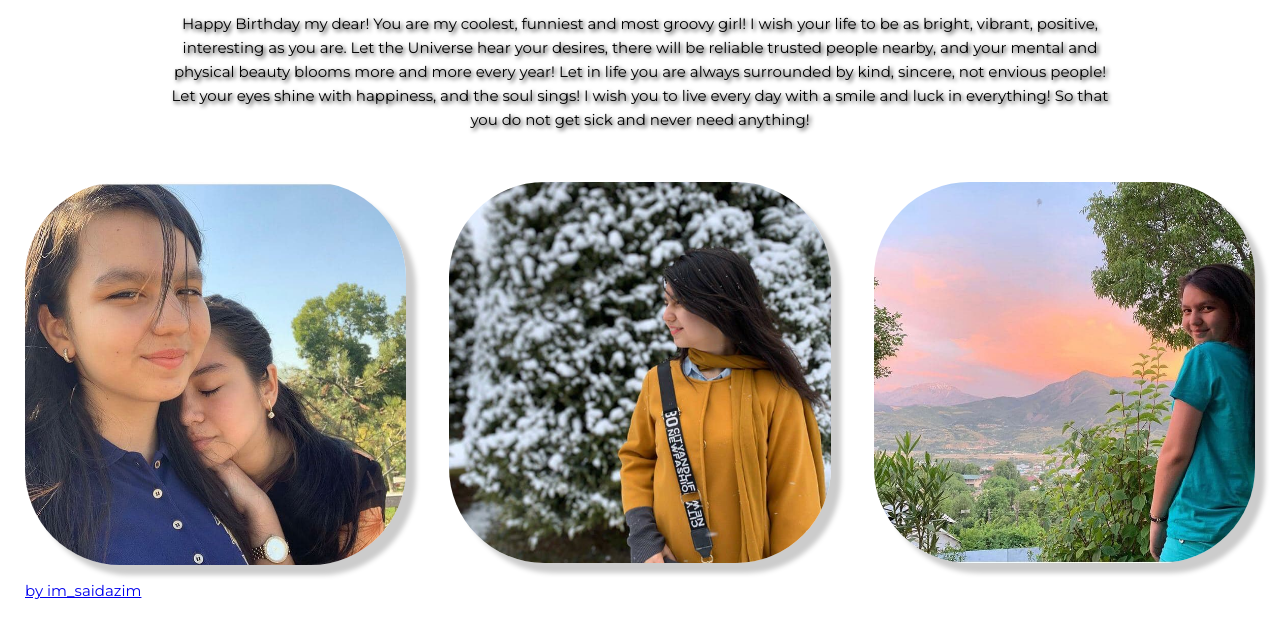
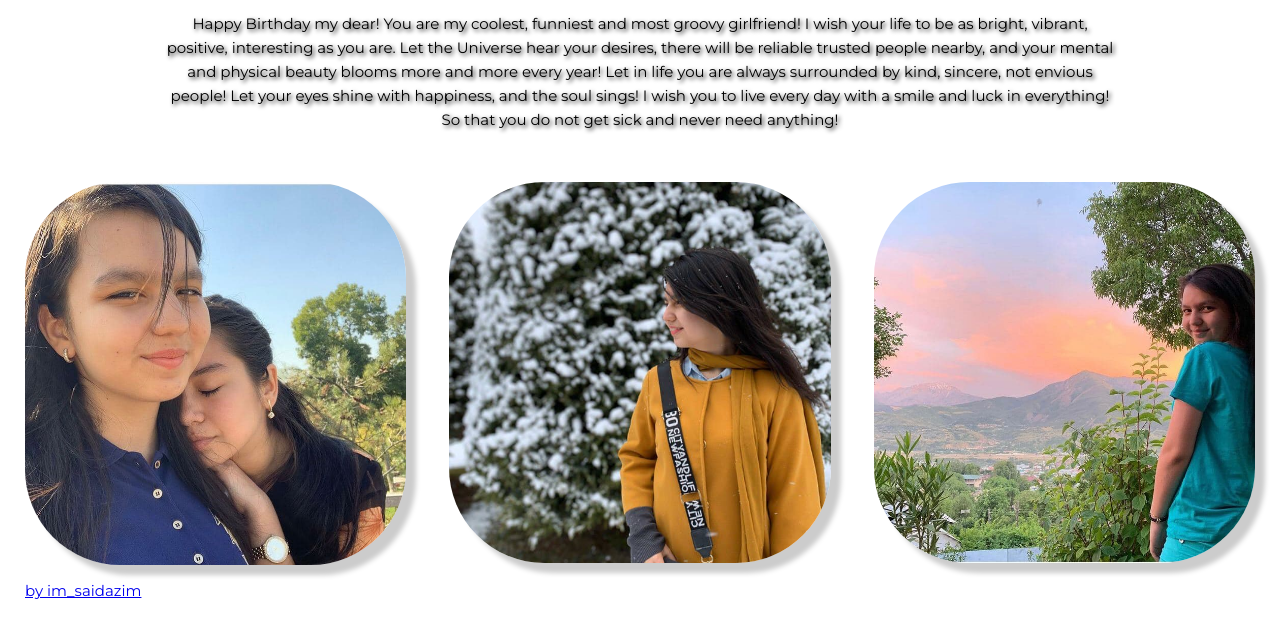
Before and after one commit to dilsora/mybirthday, a plain HTML site: page index.html in a window 1280 px wide. Shown: the part 176-800 px from the top of the page. Drawn offline with Linux system fonts and the light colour scheme.

Commit message:
Update index.html

```diff
--- a/index.html
+++ b/index.html
@@ -16,7 +16,7 @@
         <h3 class="section__suptitle">Happy Birthday!<span><img src="images/blog/4.png" alt="" style="height: 40px; width: 40px; margin-left: 10px; padding-top: 5px;"></span></h3>
         <h3 class="section__suptitle">Bakhtiyorova Dilsora</h3>
         <h2 class="section__title">17.12.2020</h2>
-        <p>Happy Birthday my dear! You are my  coolest, funniest and most groovy girl! I wish your life to be as bright, vibrant, positive, interesting as you are. Let the Universe hear your desires, there will be reliable trusted people nearby, and your mental and physical beauty blooms more and more every year! Let in life you are always surrounded by kind, sincere, not envious people! Let your eyes shine with happiness, and the soul sings! I wish you to live every day with a smile and luck in everything! So that you do not get sick and never need anything!</p>
+        <p>Happy Birthday my dear! You are my  coolest, funniest and most groovy girlfriend! I wish your life to be as bright, vibrant, positive, interesting as you are. Let the Universe hear your desires, there will be reliable trusted people nearby, and your mental and physical beauty blooms more and more every year! Let in life you are always surrounded by kind, sincere, not envious people! Let your eyes shine with happiness, and the soul sings! I wish you to live every day with a smile and luck in everything! So that you do not get sick and never need anything!</p>
     </div>
 
     <div class="blog">
```
